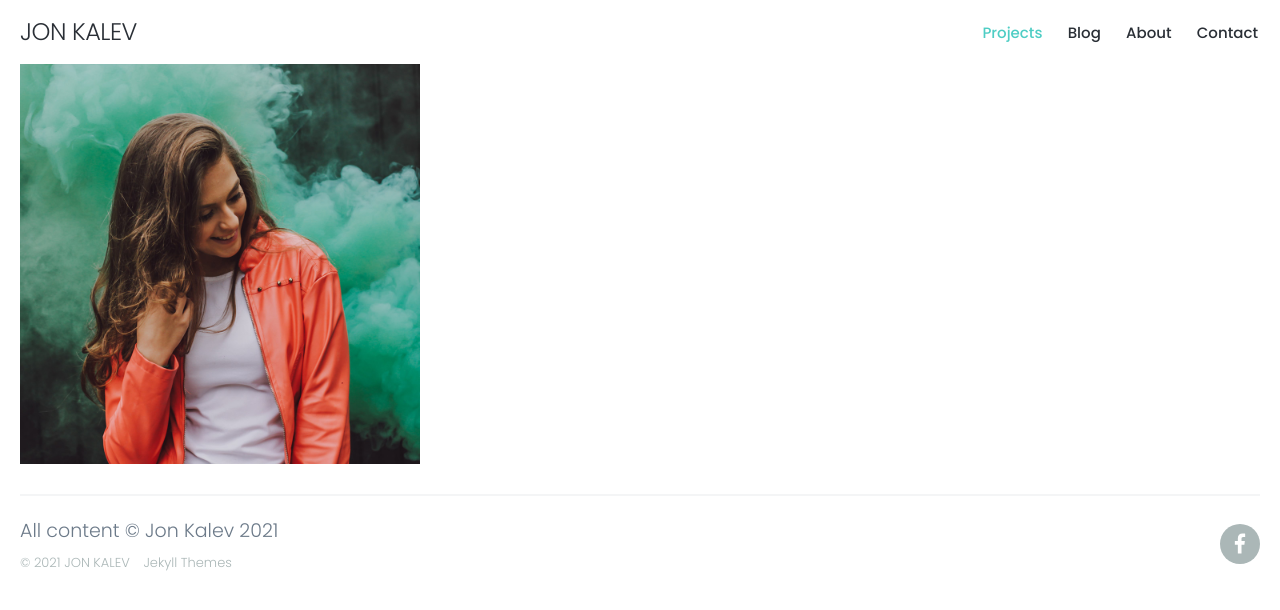
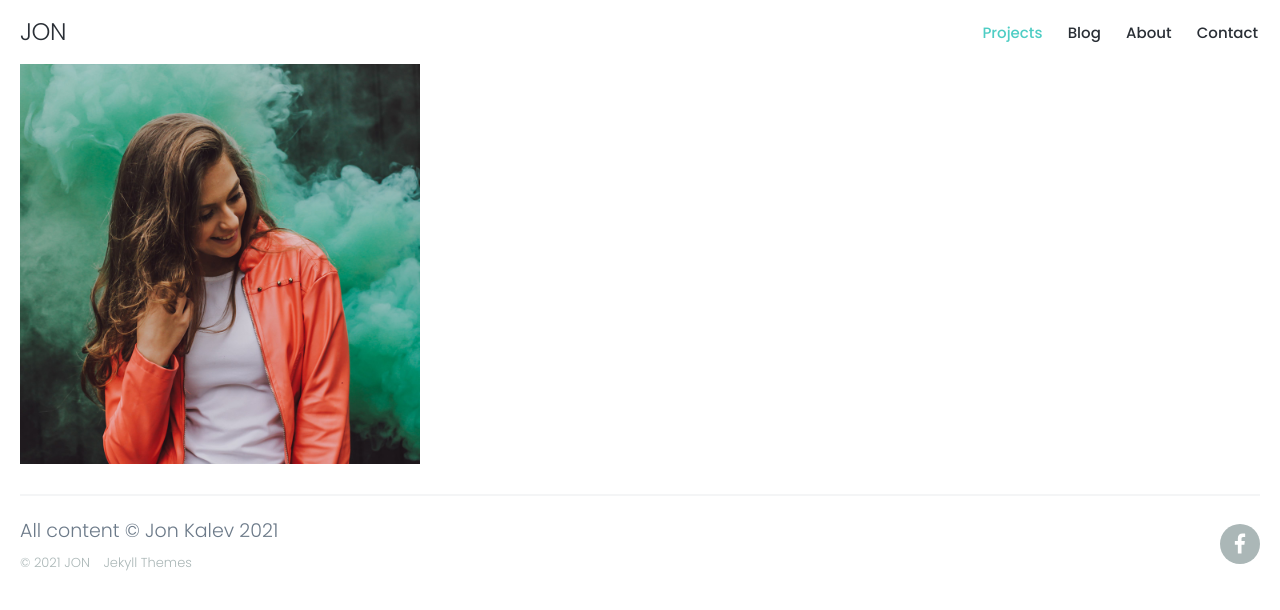
Before and after one commit to jonkalev/jonkalev.github.io, a Jekyll site: the page built from index.html, in a window 1280 px wide. Shown: the top 610 px of the page. Built offline with Jekyll 4.4.1, drawn with Linux system fonts in a browser that asks for light colours; nearby versions of some CDN libraries.

Commit message:
Update settings.yml

```diff
--- a/_data/settings.yml
+++ b/_data/settings.yml
@@ -1,5 +1,5 @@
 basic_settings:
-  site_title: JON KALEV
+  site_title: JON
   favicon_image: /images/favicon.png
 
 header_settings:
```
